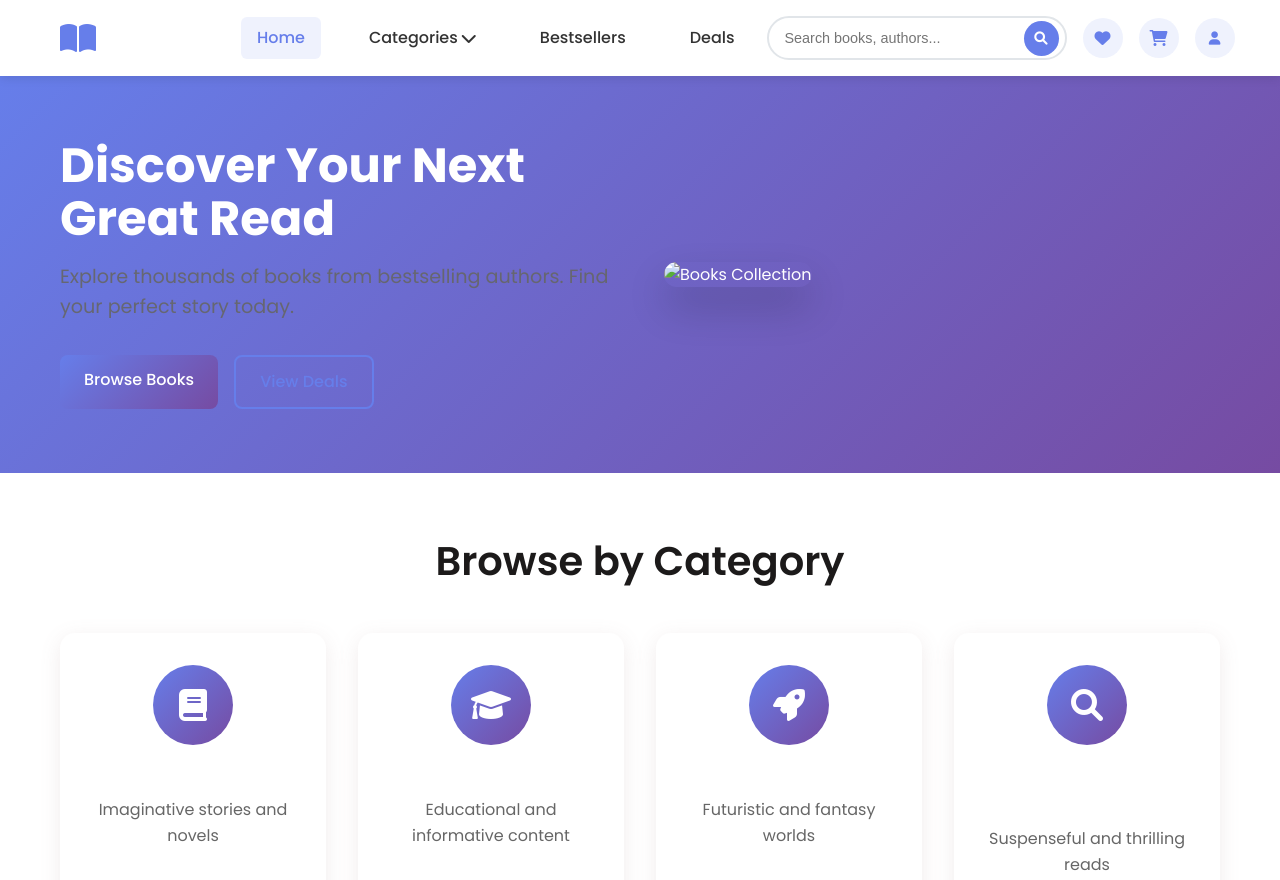
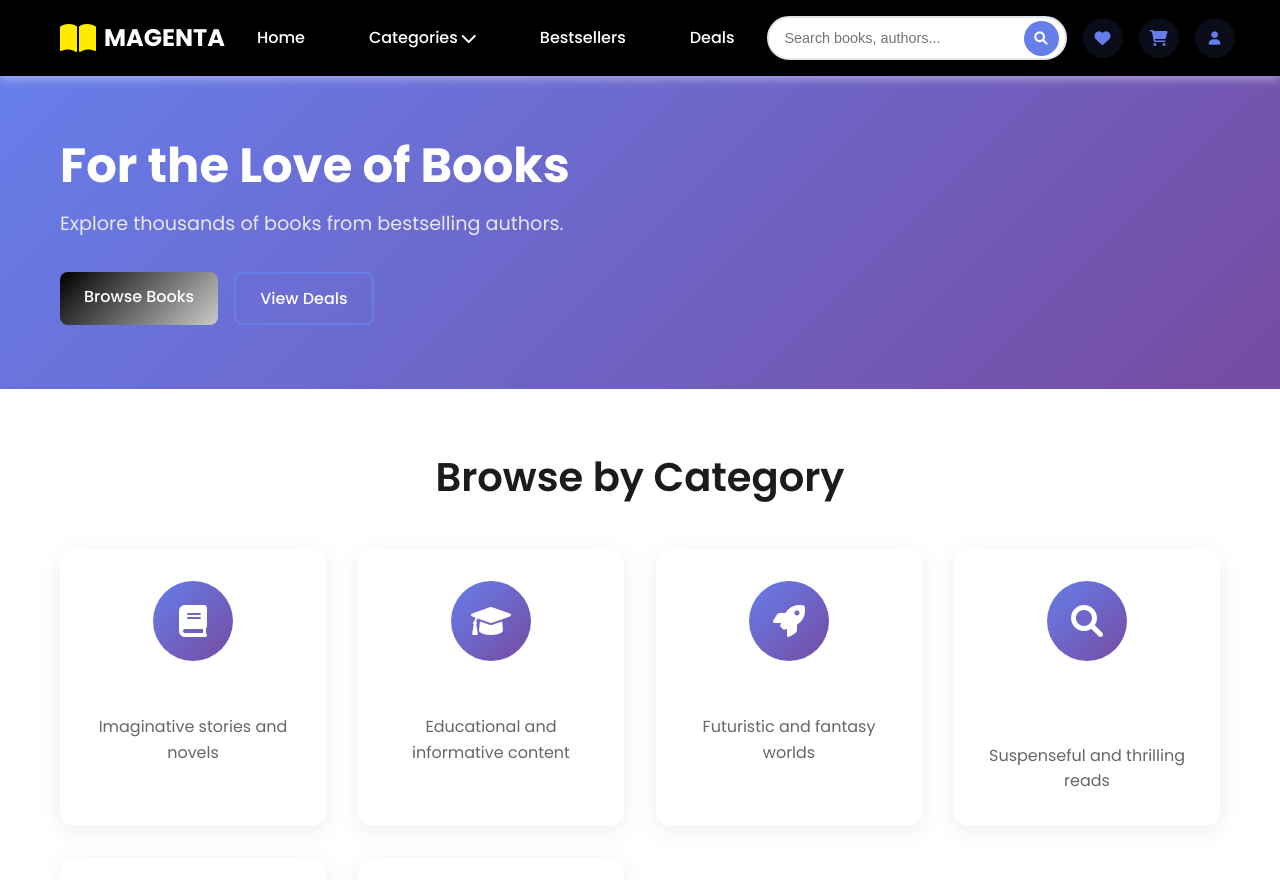
Before and after one commit to its-ehlert/.project, a plain HTML site: page frontend/index.html in a window 1280 px wide. Shown: the top 880 px of the page. Drawn offline with Linux system fonts and the light colour scheme.

Commit message:
css changes

```diff
--- a/frontend/css/style.css
+++ b/frontend/css/style.css
@@ -8,8 +8,8 @@
 body {
     font-family: 'Poppins', sans-serif;
     line-height: 1.6;
-    color: #333;
-    background-color: #f8f9fa;
+    color: #ffffff;
+    background-color: #000000;
 }
 
 .container {
@@ -32,7 +32,7 @@ h4 { font-size: 1.25rem; }
 
 p {
     margin-bottom: 1rem;
-    color: #666;
+    color: #f4f4f4;
 }
 
 /* Buttons */
@@ -49,31 +49,31 @@ p {
 }
 
 .btn-primary {
-    background: linear-gradient(135deg, #667eea 0%, #764ba2 100%);
+    background: linear-gradient(135deg, #000000 0%, #cacaca 100%);
     color: white;
 }
 
 .btn-primary:hover {
     transform: translateY(-2px);
-    box-shadow: 0 8px 25px rgba(102, 126, 234, 0.3);
+    box-shadow: 0 8px 25px rgba(0, 255, 119, 0.5);
 }
 
 .btn-secondary {
     background: transparent;
-    color: #667eea;
+    color: #ffffff;
     border: 2px solid #667eea;
 }
 
 .btn-secondary:hover {
-    background: #667eea;
+    background: rgba(14, 78, 44, 0.5);
     color: white;
     transform: translateY(-2px);
 }
 
 /* Header */
 .header {
-    background: white;
-    box-shadow: 0 2px 10px rgba(0, 0, 0, 0.1);
+    background: rgb(0, 0, 0);
+    box-shadow: 0 2px 10px rgba(255, 255, 255, 0.5);
     position: sticky;
     top: 0;
     z-index: 1000;
@@ -102,7 +102,7 @@ p {
 }
 
 .nav-logo i {
-    color: #667eea;
+    color: #ffea00;
     margin-right: 0.5rem;
     font-size: 2rem;
 }
@@ -126,7 +126,7 @@ p {
 
 .nav-link {
     text-decoration: none;
-    color: #333;
+    color: #ffffff;
     font-weight: 500;
     padding: 0.5rem 1rem;
     border-radius: 6px;
@@ -138,8 +138,8 @@ p {
 
 .nav-link:hover,
 .nav-link.active {
-    color: #667eea;
-    background: rgba(102, 126, 234, 0.1);
+    color: #2bff05;
+    background: rgba(0, 0, 0, 0.1);
 }
 
 .dropdown-menu {
--- a/frontend/index.html
+++ b/frontend/index.html
@@ -24,7 +24,7 @@
                 <div class="nav-menu">
                     <ul class="nav-list">
                         <li class="nav-item">
-                            <a href="index.html" class="nav-link active">Home</a>
+                            <a href="index.html" class="nav-link">Home</a>
                         </li>
                         <li class="nav-item dropdown">
                             <a href="#" class="nav-link">Categories <i class="fas fa-chevron-down"></i></a>
@@ -78,12 +78,6 @@
                         </div>
                     </div>
                 </div>
-
-                <div class="hamburger" id="hamburger">
-                    <span></span>
-                    <span></span>
-                    <span></span>
-                </div>
             </div>
         </nav>
     </header>
@@ -92,15 +86,12 @@
     <section class="hero">
         <div class="hero-container">
             <div class="hero-content">
-                <h1 class="hero-title">Discover Your Next Great Read</h1>
-                <p class="hero-subtitle">Explore thousands of books from bestselling authors. Find your perfect story today.</p>
+                <h1 class="hero-title">For the Love of Books</h1>
+                <p class="hero-subtitle">Explore thousands of books from bestselling authors.</p>
                 <div class="hero-actions">
-                    <a href="pages/browse.html" class="btn btn-primary">Browse Books</a>
+                    <a href="pages/bestsellers.html" class="btn btn-primary">Browse Books</a>
                     <a href="pages/deals.html" class="btn btn-secondary">View Deals</a>
                 </div>
-            </div>
-            <div class="hero-image">
-                <img src="images/hero-books.png" alt="Books Collection">
             </div>
         </div>
     </section>
```
